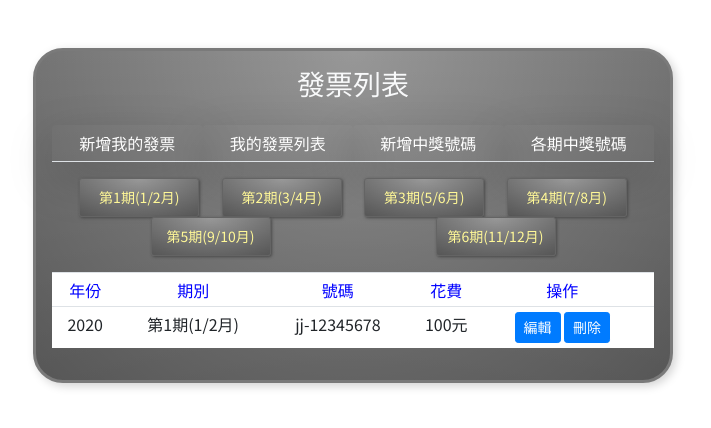
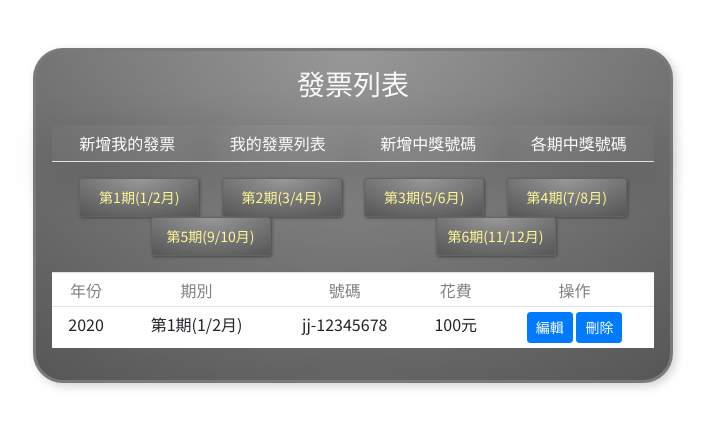
Before and after one commit to wdaweb/invoice-pepsiloca, a PHP site: page /list.php?period=1 in a window 1280 px wide. Shown: the top 428 px of the page, without its empty margins (287-998 px from the left). Run offline with PHP 8.4, Linux system fonts and the light colour scheme; data comes from the database, SQL or seed files in the repository; some libraries are stand-ins or nearby versions.

Commit message:
版面調整

```diff
--- a/css/style.css
+++ b/css/style.css
@@ -33,6 +33,7 @@
     font-size: 14px;
     color:yellow;
 }
+
 
 .nav li{
     display: inline-block;
@@ -113,11 +114,13 @@
 
 .font{
     font-size: 25px;
+    color:rgb(71, 151, 255);
 
 }
 
 .fonta{
     font-size:16px;
+    color:gray;
 }
 
 .fontb{
@@ -153,10 +156,11 @@
 
 }
 
-.tt:hover :nth-child(n) {
+.hov:hover {
     color: #ff4bb4;
 
 }
+
 
 .a{
     color:white;
@@ -178,6 +182,6 @@ a {
 
 td p{
     font-size:16px;
-    color:black;
+    color:gray;
 
 }
--- a/include/header.php
+++ b/include/header.php
@@ -2,13 +2,11 @@
 <div>
 <nav class="nav nav-tabs justify-content-around border-bottom border-muted active">
 
-<!-- <nav class="navbar navbar-expand-lg navbar-expand-sm navbar-dark text-dark bg-dark"> -->
 
 
 
     <a class="text-white shadow-lg nav-item nav-link h6" style="width:25%" href="index.php">新增我的發票</a>
     <a class="text-white shadow-lg nav-item nav-link h6" style="width:25%" href="list.php">我的發票列表</a>
-    <!-- <a class="border-0 text-white shadow-lg nav-item nav-link" href="add_invoice.php">新增中獎號碼</a> -->
     <!-- <a class="border-0 text-white shadow-lg nav-item nav-link" href="award.php">對獎</a> -->
     <a class="text-white shadow-lg nav-item nav-link h6" style="width:25%" href="add_invoice.php">新增中獎號碼</a>
     <a class="text-white shadow-lg nav-item nav-link h6" style="width:25%" href="invoice.php">各期中獎號碼</a>
--- a/invoice.php
+++ b/invoice.php
@@ -46,7 +46,7 @@ $year=date("Y");
             <h3 class="pb-3">中獎號碼</h3>
         </div>
         <?php include "./include/header.php";?>
-        <div class="inline-block justify-content-center m-3">
+        <div class="d-flex inline-block justify-content-center m-3">
             <ul class="nav">
                 <li><a href="invoice.php?period=1" style="background:<?=($period==1)?>">第1期(1-2月)</a></li>
                 <li><a href="invoice.php?period=2" style="background:<?=($period==2)?>">第2期(3-4月)</a></li>
--- a/list.php
+++ b/list.php
@@ -54,14 +54,13 @@ $rows=all('invoice',['period'=>$period]);
 
 
 ?>
-<table class=" table table-sm mt-2 ">
-    <tr style="color:blue">
+<table class="table table-sm mt-2">
+    <tr style="color:gray">
         <td>年份</td>
         <td>期別</td>
         <td>號碼</td>
         <td>花費</td>
         <td>操作</td>
-        <td></td>
 
     </tr>
     <?php
@@ -71,14 +70,14 @@ $rows=all('invoice',['period'=>$period]);
     ?>
     <tr class="tt">
 
-        <td><?=$row['year'];?></td>
-        <td>第<?=$p;?>期(<?=(2*$p-1)."/".(2*$p) ?>月)</td>
-        <td><?=$row['code']."-".$row['number'];?></td>
-        <td><?=$row['expend']."元";?></td>
+        <td class="hov"><?=$row['year'];?></td>
+        <td class="hov">第<?=$p;?>期(<?=(2*$p-1)."/".(2*$p) ?>月)</td>
+        <td class="hov"><?=$row['code']."-".$row['number'];?></td>
+        <td class="hov"><?=$row['expend']."元";?></td>
         <td>
         <a class="btn btn-primary btn-sm" href="edit_invoice.php?id=<?=$row['id'];?>&period=<?=$p;?>" role="button">編輯</a>
         <a class="btn btn-primary btn-sm" href="del_invoice.php?id=<?=$row['id'];?>&period=<?=$p;?>" role="button">刪除</a>
-        <td>
+        </td>
     </tr>
     <?php
     }
```
Also changed, not shown: edit_invoice.php (+6 -6 lines), update_invoice.php (+7 -2 lines).
